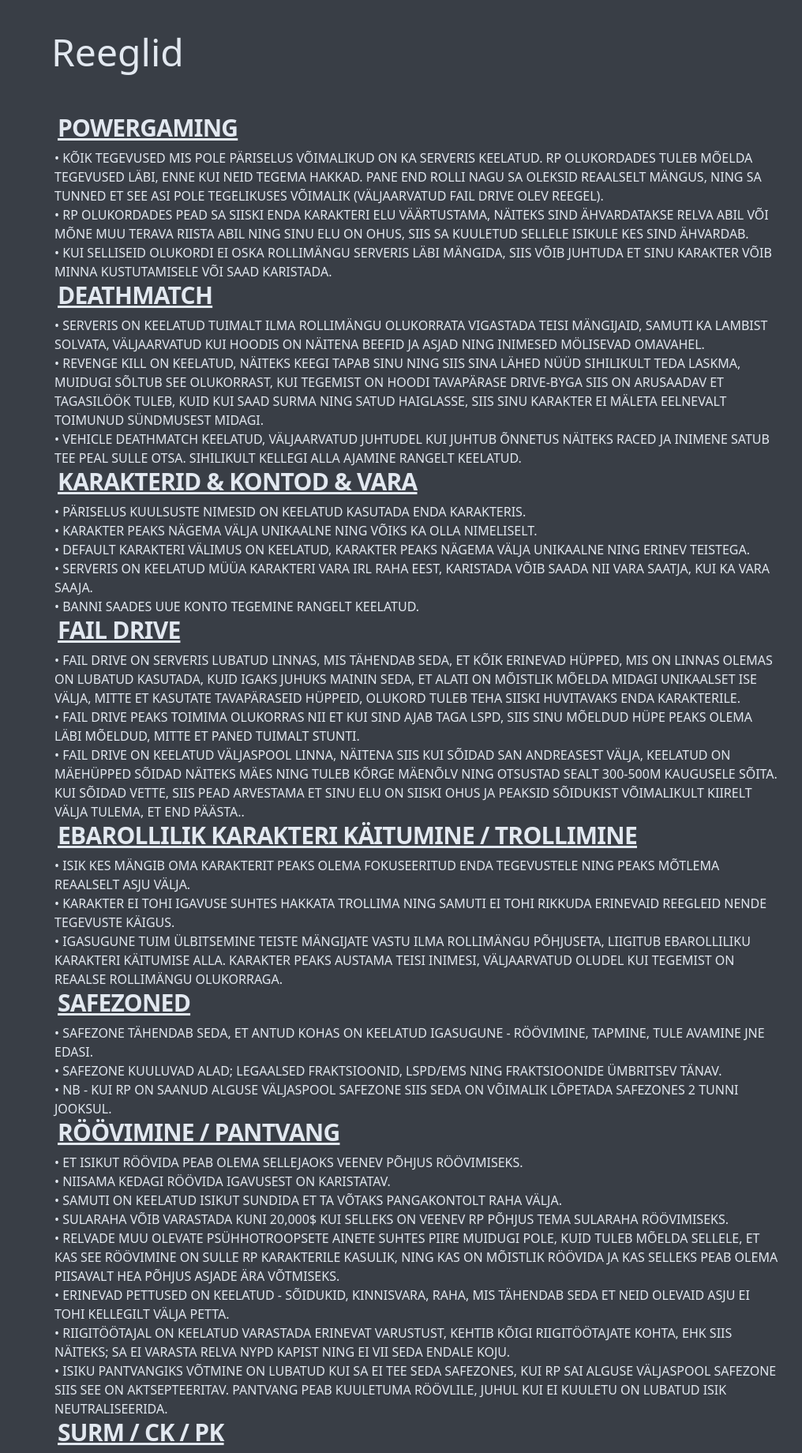
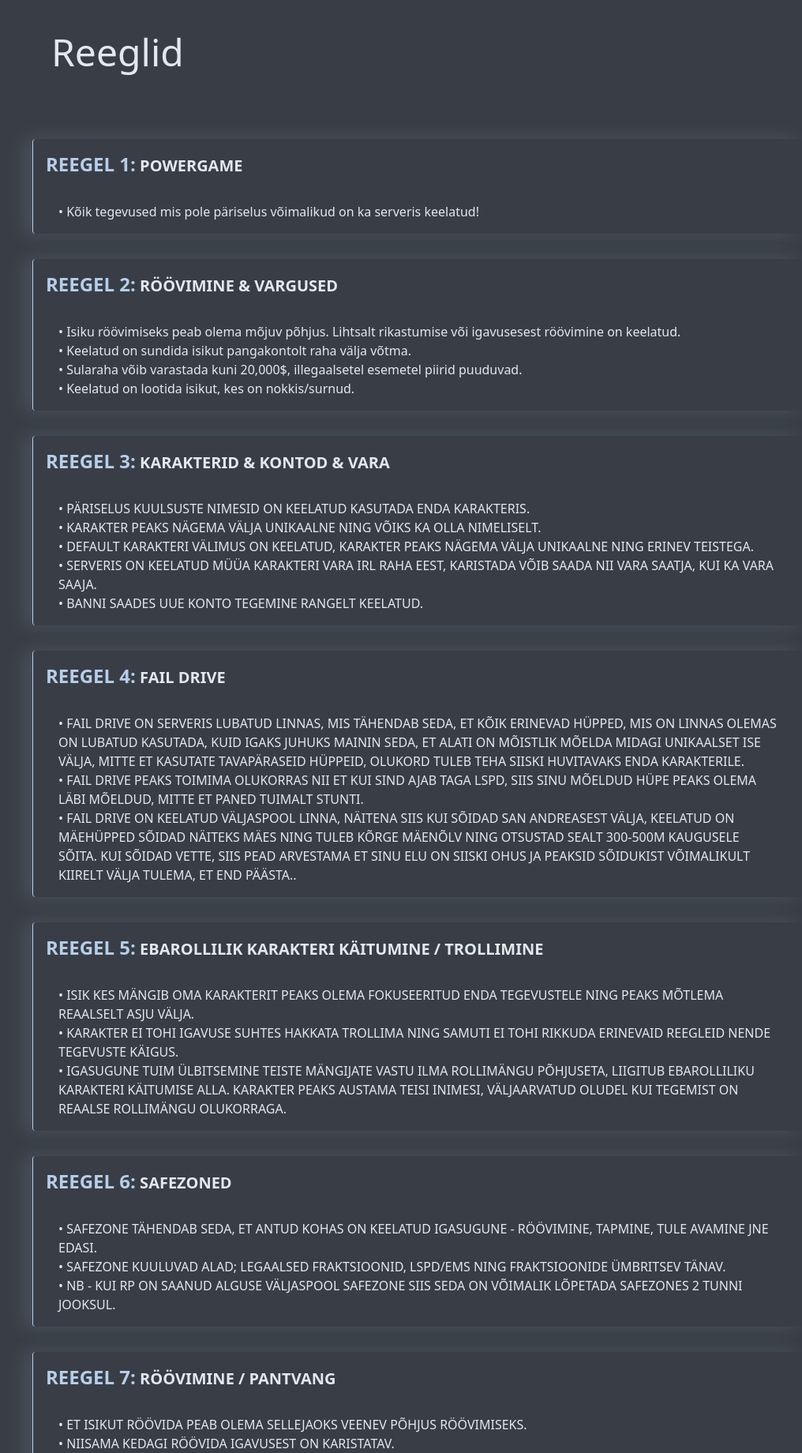
Before and after one commit to ShiningSanAndreas/rp-webpage, a PHP site: page /vendor/pages/rules.php in a window 1280 px wide. Shown: the part 80-1920 px from the top of the page at 79% size, without its empty margins (239-1255 px from the left). Run offline with PHP 8.4, Linux system fonts and the light colour scheme; style sheets or scripts are compiled from the project's sources; some libraries are stand-ins or nearby versions.

Commit message:
Updated rules design

```diff
--- a/pages/rules.php
+++ b/pages/rules.php
@@ -16,23 +16,18 @@ $current_page = "rules";
 
 $rules = [
     [
-        "section_name" => "POWERGAMING",
+        "section_name" => "POWERGAME",
         "rules" => [
-            "KÕIK TEGEVUSED MIS POLE PÄRISELUS VÕIMALIKUD ON KA SERVERIS KEELATUD.
-RP OLUKORDADES TULEB MÕELDA TEGEVUSED LÄBI, ENNE KUI NEID TEGEMA HAKKAD.
-PANE END ROLLI NAGU SA OLEKSID REAALSELT MÄNGUS, NING SA TUNNED ET SEE ASI POLE TEGELIKUSES VÕIMALIK (VÄLJAARVATUD FAIL DRIVE OLEV REEGEL). ",
-            "RP OLUKORDADES PEAD SA SIISKI ENDA KARAKTERI ELU VÄÄRTUSTAMA, NÄITEKS SIND ÄHVARDATAKSE RELVA ABIL VÕI MÕNE MUU TERAVA RIISTA ABIL NING SINU ELU ON OHUS, SIIS SA KUULETUD SELLELE ISIKULE KES SIND ÄHVARDAB.",
-            "KUI SELLISEID OLUKORDI EI OSKA ROLLIMÄNGU SERVERIS LÄBI MÄNGIDA, SIIS VÕIB JUHTUDA ET SINU KARAKTER VÕIB MINNA KUSTUTAMISELE VÕI SAAD KARISTADA."
+           "Kõik tegevused mis pole päriselus võimalikud on ka serveris keelatud!"
         ]
     ],
     [
-        "section_name" => "DEATHMATCH",
+        "section_name" => "RÖÖVIMINE & VARGUSED",
         "rules" => [
-            "SERVERIS ON KEELATUD TUIMALT ILMA ROLLIMÄNGU OLUKORRATA VIGASTADA TEISI MÄNGIJAID, SAMUTI KA LAMBIST SOLVATA, VÄLJAARVATUD KUI HOODIS ON NÄITENA BEEFID JA ASJAD NING INIMESED MÖLISEVAD OMAVAHEL.",
-            "REVENGE KILL ON KEELATUD, NÄITEKS KEEGI TAPAB SINU NING SIIS SINA LÄHED NÜÜD SIHILIKULT TEDA LASKMA, MUIDUGI SÕLTUB SEE OLUKORRAST, KUI TEGEMIST ON HOODI TAVAPÄRASE DRIVE-BYGA SIIS ON ARUSAADAV ET TAGASILÖÖK TULEB, KUID KUI SAAD SURMA NING SATUD HAIGLASSE, SIIS SINU KARAKTER EI MÄLETA EELNEVALT TOIMUNUD SÜNDMUSEST MIDAGI.",
-            "
-VEHICLE DEATHMATCH KEELATUD, VÄLJAARVATUD JUHTUDEL KUI JUHTUB ÕNNETUS NÄITEKS RACED JA INIMENE SATUB TEE PEAL SULLE OTSA.
-SIHILIKULT KELLEGI ALLA AJAMINE RANGELT KEELATUD."
+            "Isiku röövimiseks peab olema mõjuv põhjus. Lihtsalt rikastumise või igavusesest röövimine on keelatud.",
+            "Keelatud on sundida isikut pangakontolt raha välja võtma.",
+            "Sularaha võib varastada kuni 20,000$, illegaalsetel esemetel piirid puuduvad.",
+            "Keelatud on lootida isikut, kes on nokkis/surnud."
         ]
     ],
     [
@@ -177,22 +172,22 @@ SPRAY WARIL MÄNGIJATE PIIR JÄÄB 25 MÄNGIJA SISSE, OMA ALA KAITSED NII NAGU S
 
         <div class="px-6 pt-20 2xl:container">
 
+            <?php foreach ($rules as $key => $section): ?>
+                <div class="border-l rounded mt-8 border-[#B6CEE9] shadow-[-10px_0px_25px_0px_rgba(182,206,233,0.15)] py-4 hover:shadow-[-10px_0px_25px_0px_rgba(182,206,233,0.25)]">
+                    <h3 class="text-xl font-bold leading-7 text-slate-200 px-4 mb-8 ">
+                        <span class="text-2xl font-semibold text-[#B6CEE9]"><?php echo 'REEGEL ' . ($key + 1); ?>:</span> <?php echo $section["section_name"]; ?>
+                    </h3>
+                    <ul class="px-8 text-slate-200">
+                        <?php foreach ($section["rules"] as $rule): ?>
+                            <li>• <?php echo $rule; ?></li>
+                        <?php endforeach; ?>
+                    </ul>
+                </div>
+            <?php endforeach; ?>
 
-            <?php foreach ($rules as $section): ?>
-                <h3
-                    class="text-decoration-line: underline px-8 text-2xl font-bold leading-7 text-slate-200 sm:truncate sm:text-3xl sm:tracking-tight">
-                    <?php echo $section["section_name"]; ?>
-                </h3>
-                <ul class="pt-2 px-7 text-slate-200 ">
-                    <?php foreach ($section["rules"] as $rule): ?>
-                        <li>•
-                            <?php echo $rule; ?>
-                        </li>
-                    <?php endforeach; ?>
-                </ul>
-            <?php endforeach; ?>
         </div>
     </div>
 </body>
+
 <?php include("./modules/footer.php") ?>
 </html>
```
